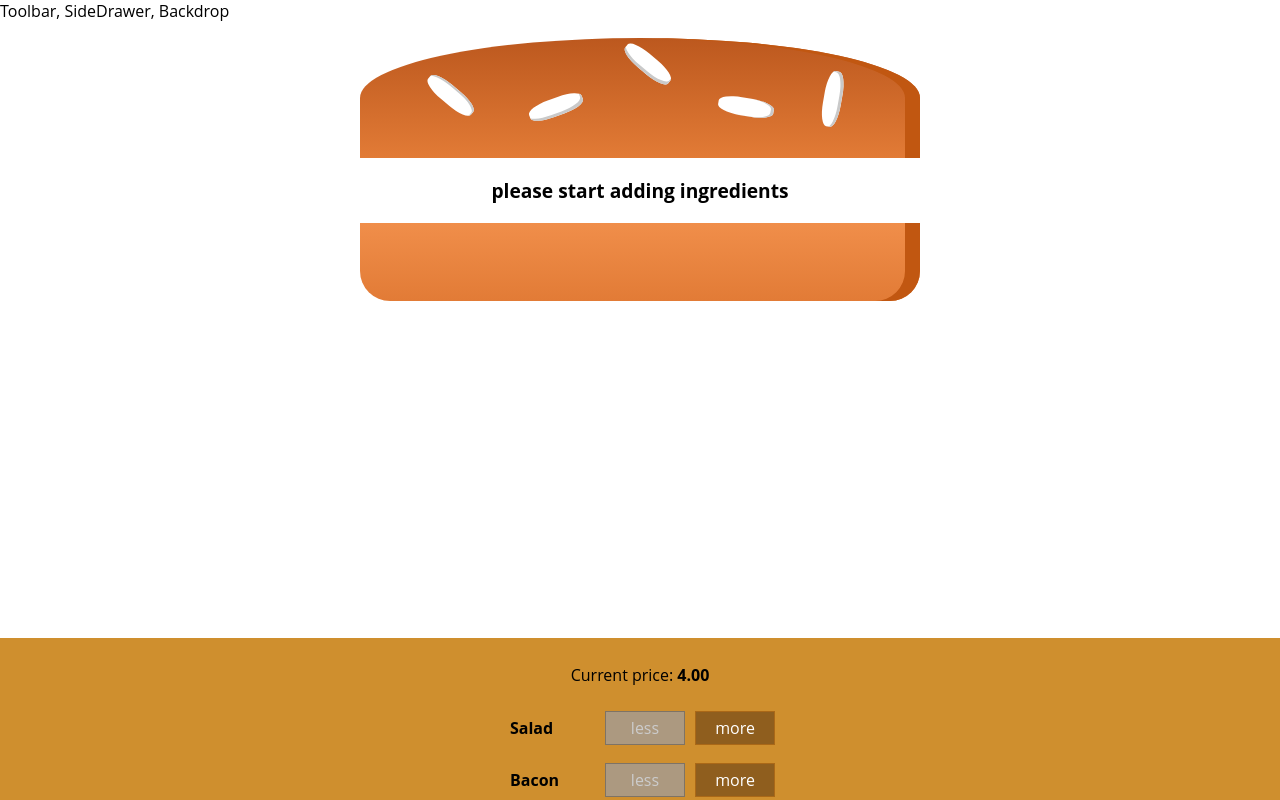
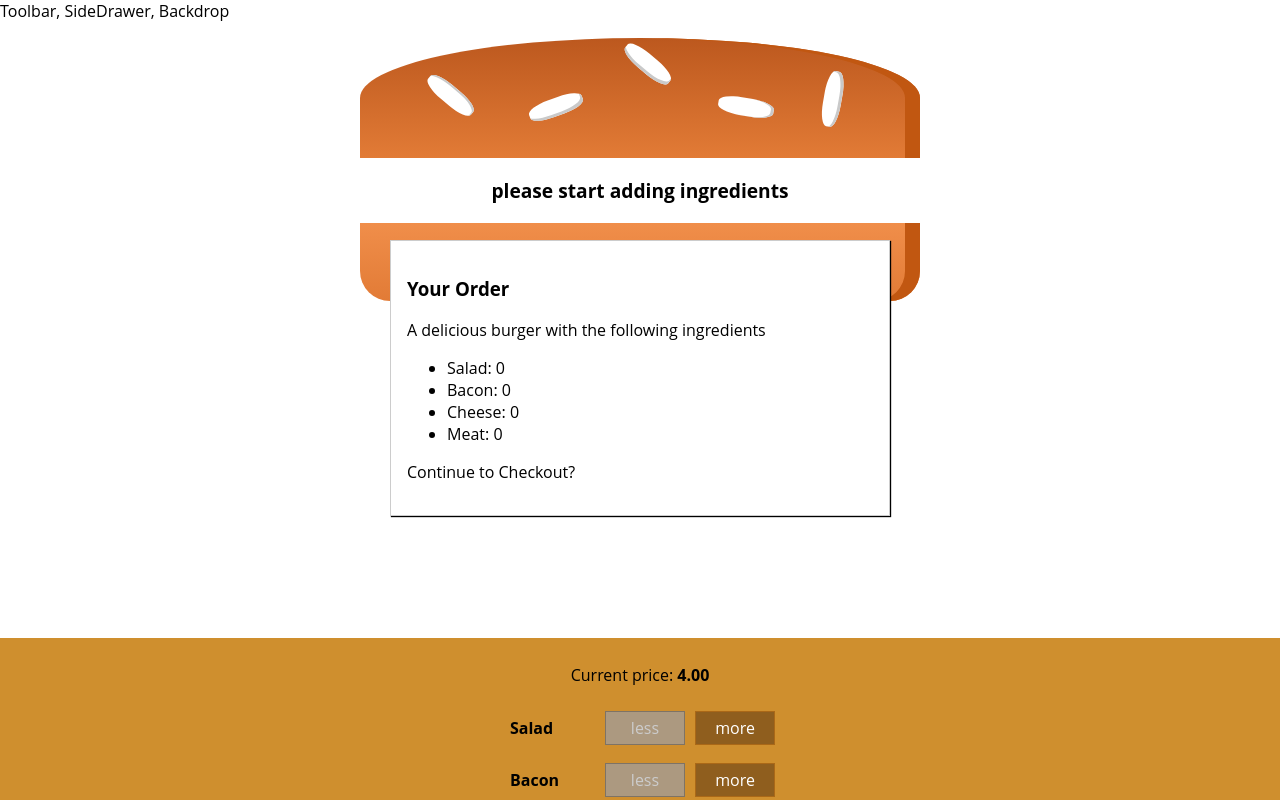
Before and after one commit to saittosun/burger-maxi, a React app: page / in a window 1280 px wide. Shown: the top 800 px of the page. Built offline with nearby package versions, Linux system fonts and the light colour scheme.

Commit message:
doing the order summary modal

```diff
--- /dev/null
+++ b/src/components/Burger/OrderSummary/OrderSummary.js
@@ -0,0 +1,28 @@
+// jshint esversion: 6
+import React from 'react';
+
+import Aux from '../../../hoc/_Aux';// I don't really need a wrapping element here therefore I will import my auxiliary element from aux
+
+const orderSummary = (props) => {
+  const ingredientSummary = Object.keys(props.ingredients)
+    .map(igKey => {
+      //double curly braces, the outer pair is for marking a dynamic entry and the inner curly braces are the javascript object
+      return (
+        <li key={igKey}>
+          <span style={{textTransform: 'capitalize'}}>{igKey}</span>: {props.ingredients[igKey]}
+        </li>
+      )
+    });
+  return (
+    <Aux>
+      <h3>Your Order</h3>
+      <p>A delicious burger with the following ingredients</p>
+      <ul>
+        {ingredientSummary}
+      </ul>
+      <p>Continue to Checkout?</p>
+    </Aux>
+  )
+}
+
+export default orderSummary;
--- /dev/null
+++ b/src/components/UI/Modal/Modal.css
@@ -0,0 +1,20 @@
+.Modal {
+  position: fixed;
+  z-index: 500;
+  background-color: white;
+  width: 70%;
+  border: 1px solid #ccc;
+  box-shadow: 1px 1px 1px black;
+  padding: 16px;
+  left: 15%;
+  top: 30%;
+  box-sizing: border-box;
+  transition: all 0.3s ease-out;
+}
+
+@media (min-width: 600px) {
+  .Modal {
+      width: 500px;
+      left: calc(50% - 250px);
+  }
+}
--- /dev/null
+++ b/src/components/UI/Modal/Modal.js
@@ -0,0 +1,13 @@
+// jshint esversion: 6
+import React from 'react';
+
+import classes from './Modal.css';
+
+const modal = (props) => (
+  //props.children really can be anything, can be our own components, can be some text, a paragraph, that is totally up to us how we use the modal and we can pass anything in there.
+  <div className={classes.Modal}>
+    {props.children}
+  </div>
+)
+
+export default modal;
--- a/src/containers/BurgerBuilder/BurgerBuilder.js
+++ b/src/containers/BurgerBuilder/BurgerBuilder.js
@@ -4,6 +4,8 @@
 import Burger from '../../components/Burger/Burger';
 import BuildControls from '../../components/Burger/BuildControls/BuildControls';
 import Aux from '../../hoc/_Aux';
+import Modal from '../../components/UI/Modal/Modal';
+import OrderSummary from '../../components/Burger/OrderSummary/OrderSummary';
 
 const INGREDIENT_PRICES = {
   salad: 0.5,
@@ -73,6 +75,9 @@
     //the structure of disabledInfo is basically {salad: true, meat: false, ...}
     return (
       <Aux>
+        <Modal>
+          <OrderSummary ingredients={this.state.ingredients} />
+        </Modal>
         <Burger ingredients={this.state.ingredients} />
         <BuildControls
           ingredientAdded={this.addIngredientHandler}
```
Also changed, not shown: src/components/UI/Backdrop/Backdrop.js (added).
